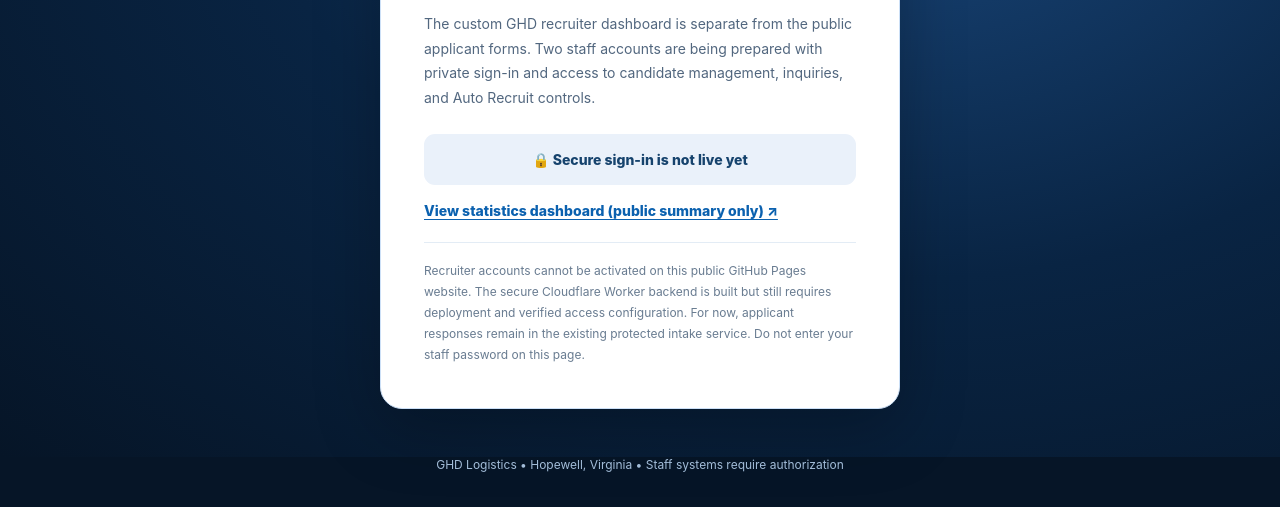
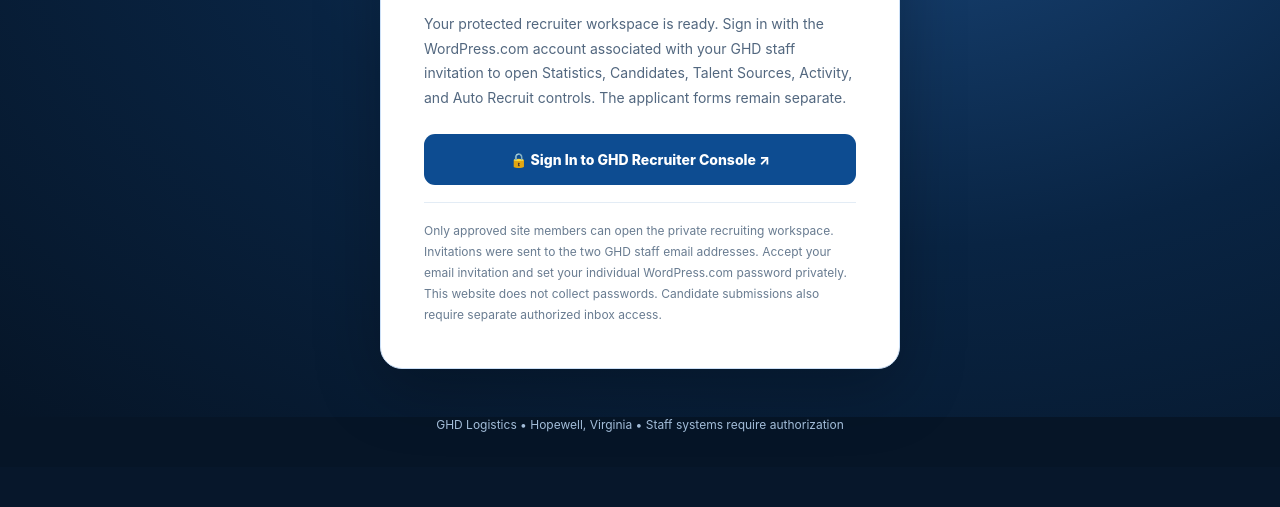
Before and after one commit to railin360/ghd-recruiting-center-web, a plain HTML site: page recruiter.html in a window 1280 px wide. Shown: the part 384-891 px from the top of the page. After the commit the page ends 851 px from the top, so only its background shows below. Drawn offline with Linux system fonts and the light colour scheme.

Commit message:
Connect GHD recruiter entry to verified password-protected staff dashboard

```diff
--- a/recruiter.html
+++ b/recruiter.html
@@ -33,9 +33,9 @@ body{background:#07172b;color:#edf4ff}
 <div class="auth-lock" aria-hidden="true">🔒</div>
 <div class="auth-eyebrow">PRIVATE STAFF ACCESS</div>
 <h1 id="auth-title">GHD Recruiter Access</h1>
-<p>The custom GHD recruiter dashboard is separate from the public applicant forms. Two staff accounts are being prepared with private sign-in and access to candidate management, inquiries, and Auto Recruit controls.</p>
-<div class="auth-submit" role="status" aria-live="polite" style="background:#eaf1fa;color:#16436d">🔒 Secure sign-in is not live yet</div><p style="margin-top:-3px"><a href="scout.html#statistics" style="color:#0b61af;font-weight:800;text-decoration:underline;text-underline-offset:3px">View statistics dashboard (public summary only) ↗</a></p>
-<p class="auth-small">Recruiter accounts cannot be activated on this public GitHub Pages website. The secure Cloudflare Worker backend is built but still requires deployment and verified access configuration. For now, applicant responses remain in the existing protected intake service. Do not enter your staff password on this page.</p>
+<p>Your protected recruiter workspace is ready. Sign in with the WordPress.com account associated with your GHD staff invitation to open Statistics, Candidates, Talent Sources, Activity, and Auto Recruit controls. The applicant forms remain separate.</p>
+<a class="auth-submit" href="https://ghdlogisticsrecruiterconsole.wordpress.com/" rel="noopener noreferrer">🔒 Sign In to GHD Recruiter Console ↗</a>
+<p class="auth-small">Only approved site members can open the private recruiting workspace. Invitations were sent to the two GHD staff email addresses. Accept your email invitation and set your individual WordPress.com password privately. This website does not collect passwords. Candidate submissions also require separate authorized inbox access.</p>
 </section>
 </main>
 <footer class="auth-footer">GHD Logistics • Hopewell, Virginia • Staff systems require authorization</footer>
```
